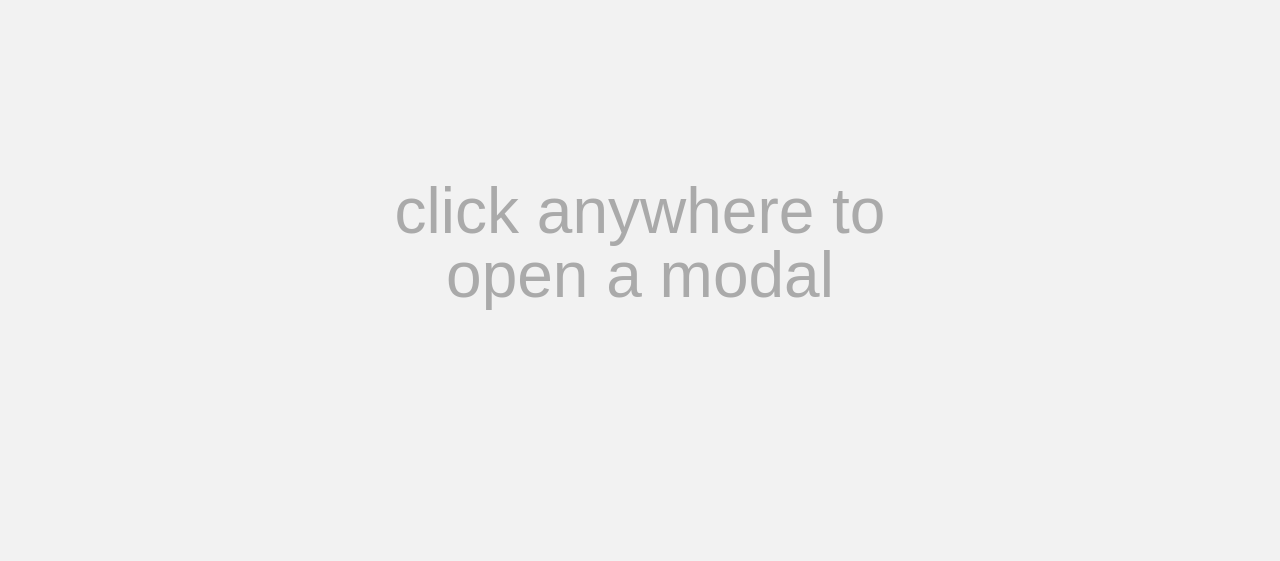
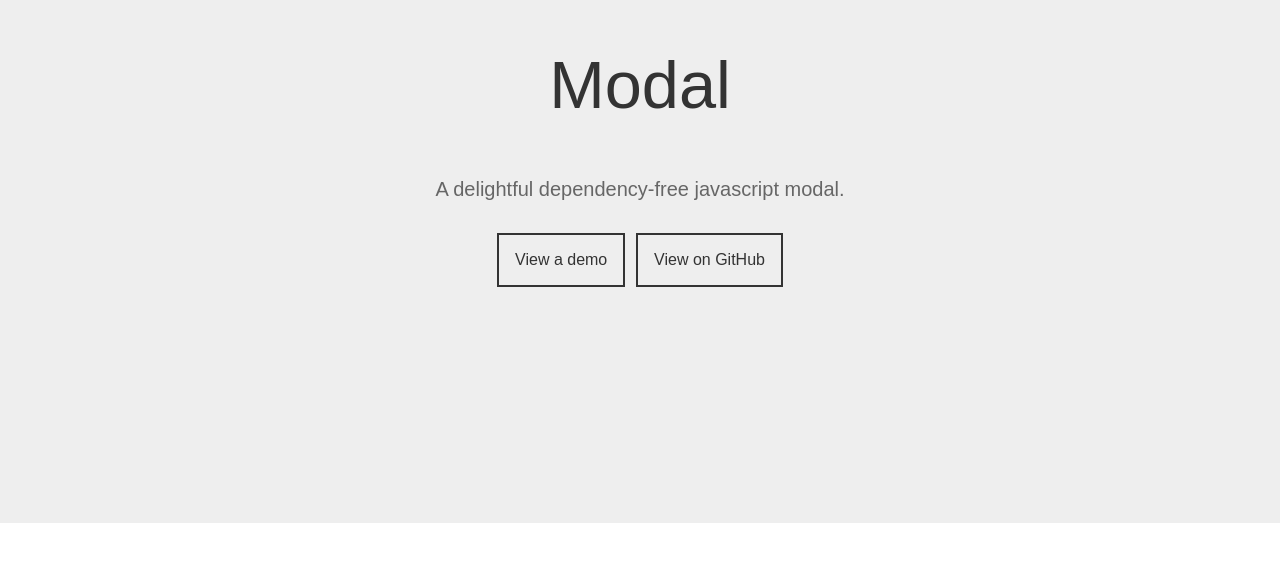
Before and after one commit to stephan281094/modal, a website: page example/index.html in a window 1280 px wide. Shown: the part 157-718 px from the top of the page. Drawn offline with Linux system fonts and the light colour scheme.

Commit message:
Add styling to example

```diff
--- a/example/example.css
+++ b/example/example.css
@@ -19,38 +19,73 @@ html, body {
 body {
   width: 100vw;
   height: 100vh;
-  padding: 2rem 5rem;
-  background-color: #f2f2f2;
+  padding: 0;
+  background-color: #fff;
   text-align: center;
   font-family: 'Helvetica Neue Light', sans-serif;
 }
 
-.wrapper {
-  position: relative;
-  width: 100%;
-  height: 100%;
+h1, h2, h3, h4, h5, h6 {
+  margin-top: 0;
+  font-weight: 400;
+  font-family: 'Helvetica Neue Light', sans-serif;
 }
 
-.wrapper .text {
-  position: absolute;
-  left: 50%;
-  top: 50%;
-  width: 100%;
-  color: #aaa;
+.button {
+  margin: 0;
+  font-size: 12pt;
+  padding: 1rem;
+  background-color: transparent;
+  border: 2px solid #333;
   display: inline-block;
-  transform: translate(-50%, -50%);
-  pointer-events: none;
-}
-
-.text h1 {
-  font-size: 5vw;
-  font-family: 'Helvetica Neue Light', sans-serif;
-  font-weight: 100;
-  line-height: 1;
-  color: #aaa;
-  margin: 0;
+  color: #333;
+  text-decoration: none;
+  cursor: pointer;
 
   -webkit-user-select: none;
   -moz-user-select: none;
   user-select: none;
 }
+
+.button:active {
+  background-color: #333;
+  color: #fff;
+}
+
+section {
+  width: 100%;
+  padding: 3rem;
+  overflow: hidden;
+  display: table;
+}
+
+section .wrapper {
+  position: relative;
+  width: 100%;
+  height: 100%;
+  display: table-cell;
+  vertical-align: middle;
+  text-align: center;
+}
+
+#hero {
+  min-height: 85vh;
+  background-color: #eee;
+}
+
+#hero h1 {
+  color: #333;
+  font-weight: 400;
+  font-size: 50pt;
+}
+
+#hero h6 {
+  font-size: 15pt;
+  font-weight: 100;
+  margin: 0;
+  color: #666;
+}
+
+#hero .button {
+  margin: 2rem .2rem;
+}
--- a/example/index.html
+++ b/example/index.html
@@ -7,19 +7,25 @@
   <link rel="stylesheet" type="text/css" href="example.css">
 </head>
 <body>
-  <div class="wrapper" data-modaltrigger="awesome">
-    <div class="text">
-      <h1>click anywhere to <br> open a modal</h1>
+  <section id="hero">
+    <div class="wrapper">
+      <h1>Modal</h1>
+      <h6>A delightful dependency-free javascript modal.</h6>
+      <a class="button" data-modaltrigger="awesome">View a demo</a>
+      <a href="https://github.com/stephan281094/modal" class="button">View on GitHub</a>
     </div>
-  </div>
+  </section>
 
   <!-- Put modals in the wrapper -->
   <div class="modal-wrapper">
     <div data-modal="awesome">
       <h1>This is an awesome modal</h1>
-      <p>Lorem ipsum dolor sit amet, consectetur adipisicing elit. Rerum, ducimus magnam aliquam nihil assumenda, eaque voluptate inventore veniam eius soluta placeat fugiat repellat odio illo quod aliquid sequi molestiae omnis.</p>
-      <p>Lorem ipsum dolor sit amet, consectetur adipisicing elit. Rerum, ducimus magnam aliquam nihil assumenda, eaque voluptate inventore veniam eius soluta placeat fugiat repellat odio illo quod aliquid sequi molestiae omnis.</p>
-      <button data-modaltrigger="epic">Nested modal</button>
+      <p>
+        Containing some pretty awesome text that really doesn't make any sense.
+        But hey, the text is just here to illustrate what people would put
+        inside a modal.
+      </p>
+      <button class="button" data-modaltrigger="epic">Open another modal</button>
     </div>
     <div data-modal="epic">
       <h1>This is an epic modal</h1>
```
